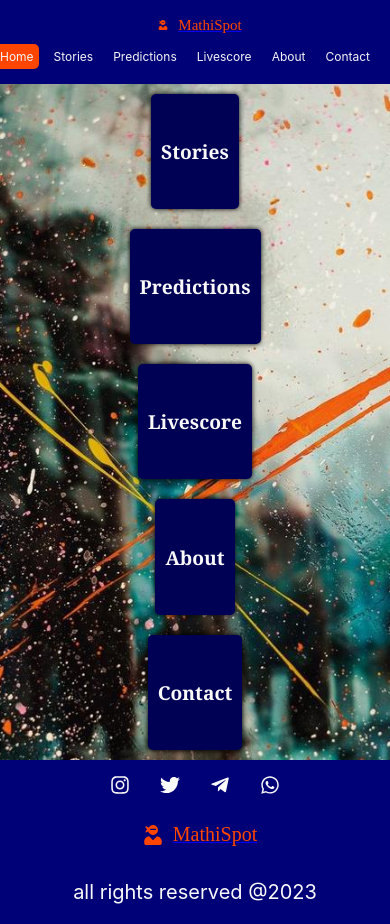
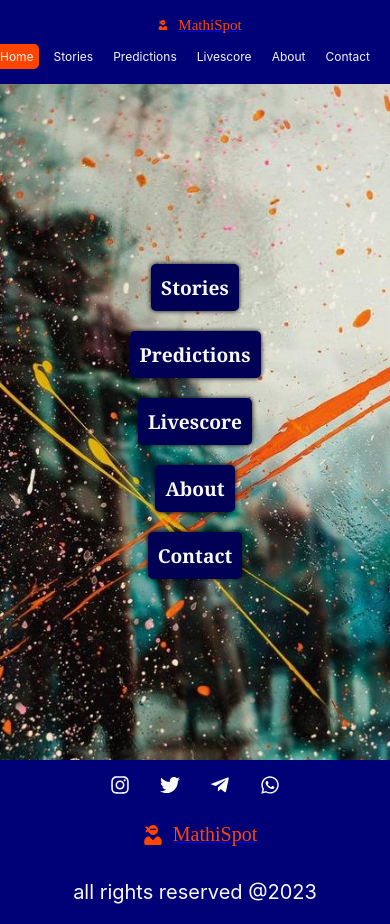
Before and after one commit to mathinez94/mathispot, a React (Create React App) app: page / in a window 390 px wide. Built offline with nearby package versions, Linux system fonts and the light colour scheme.

Commit message:
added loader and changed the onlyMajorGames option

```diff
--- a/package.json
+++ b/package.json
@@ -11,6 +11,7 @@
     "react": "^18.2.0",
     "react-dom": "^18.2.0",
     "react-icons": "^4.8.0",
+    "react-loader-spinner": "^5.3.4",
     "react-query": "^3.39.3",
     "react-router-dom": "^6.11.1",
     "react-scripts": "5.0.1",
--- a/src/App.js
+++ b/src/App.js
@@ -1,4 +1,5 @@
 import './App.css';
+import { QueryClient, QueryClientProvider } from 'react-query';
 import { Routes, Route } from 'react-router-dom';
 import Navbar from './copmponents/navbar/Navbar';
 import Home from './pages/home/Home';
@@ -10,10 +11,12 @@ import Contact from './pages/contact/Contact';
 import Footer from './copmponents/footer/Footer';
 
 function App() {
+  const client = new QueryClient();
 
   return (
 
     <div className="App">
+     <QueryClientProvider client={client}>
         <Navbar />
         <Routes>
           <Route path='/' element={<Home />}/>
@@ -24,6 +27,7 @@ function App() {
           <Route path='/contact' element={<Contact />}/>
         </Routes>
         <Footer />
+        </QueryClientProvider>
     </div>
   );
 }
--- a/src/index.js
+++ b/src/index.js
@@ -2,19 +2,14 @@ import React from 'react';
 import ReactDOM from 'react-dom/client';
 import App from './App';
 import './index.css'
-import { QueryClient, QueryClientProvider } from 'react-query';
 import { BrowserRouter } from 'react-router-dom';
 
 
-
-const queryClient = new QueryClient()
 const root = ReactDOM.createRoot(document.getElementById('root'));
 root.render(
 
-    <QueryClientProvider client={queryClient}>
-      <BrowserRouter>
-        <App />
-      </BrowserRouter>
-    </QueryClientProvider>
+  <BrowserRouter>
+      <App />
+  </BrowserRouter>
 
 );
--- a/src/pages/home/Home.css
+++ b/src/pages/home/Home.css
@@ -37,9 +37,10 @@
         margin: auto;
         height: 80vh;
         /* background: #0095; */
-        display: grid;
-        grid-template-columns: 1fr;
-        justify-items: center;
+        display: flex;
+        flex-direction: column;
+        justify-content: center;
+        align-items: center;
     }
     .home-divs{
         background: #005;
--- a/src/pages/livescore/Livescore.css
+++ b/src/pages/livescore/Livescore.css
@@ -3,6 +3,7 @@
     margin: 0 auto;
     background-color: #0005;
     height: 100%;
+
 }
 .liveScoreWrapper{
     background-color: #f5f5f5;
@@ -42,6 +43,7 @@
 .dash{
     font-weight: 200;
 }
+
 
                     /* MEDIA SCREEN */
 
--- a/src/pages/livescore/Livescore.jsx
+++ b/src/pages/livescore/Livescore.jsx
@@ -1,10 +1,13 @@
 import React, { useEffect, useState } from 'react'
 import './Livescore.css'
 import axios from 'axios'
+import { InfinitySpin } from 'react-loader-spinner'
 
 const Livescore = () => {
+  const [ loading, setLoading ] = useState(false)
   const [data, setData] = useState([])
   useEffect(() => {
+    setLoading(true)
     const options = {
       method: 'GET',
       url: 'https://allscores.p.rapidapi.com/api/allscores/games-scores',
@@ -13,8 +16,8 @@ const Livescore = () => {
         langId: '1',
         sport: '1',
         endDate: '18/01/20223',
-        timezone: 'Europe/London',
-        onlyMajorGames: 'true',
+        timezone: 'Africa/Nigeria',
+        onlyMajorGames: 'false',
         withTop: 'true'
       },
       headers: {
@@ -23,18 +26,26 @@ const Livescore = () => {
       }
     };
 
-    try {
+
         axios.request(options).then(res => {
           setData(res.data.games);
           console.log(res.data.games);
       })
-    } catch (error) {
-      console.error(error);
-    }
+      .catch(err => console.log(err))
+      .finally(() => setLoading(false))
+
   },[])
   return (
     <div className='livescoreContainer'>
-      {data.map(result => {
+    { loading ? <InfinitySpin
+      width='200'
+      color="#4fa94d"
+      className="loader"
+    />
+    :
+
+
+        data.map(result => {
         return <div key={result.id}>
             <div className="liveScoreWrapper">
               <div className="nameOfCompetition">
@@ -42,7 +53,7 @@ const Livescore = () => {
               </div>
               <div className="livescoreTime">
                {
-                result.gameTime < 0 ? <p>{result.startTime}</p>
+                 result.gameTime < 0 ? <p>{result.startTime}</p>
                 :
                 result.gameTime === 90 ?
                 <p>Ended</p>
@@ -66,6 +77,7 @@ const Livescore = () => {
             </div>
           </div>
       })}
+
     </div>
   )
 }
```
Also changed, not shown: 1 other file (tests, documents, lock files or other folders).
